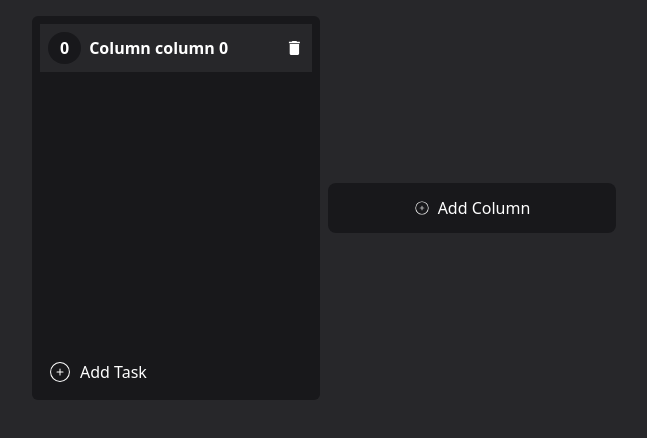
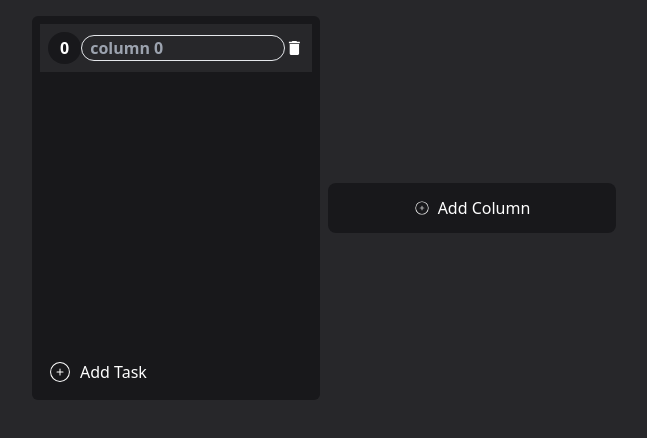
Before and after one commit to ankitojha07/kanban-board-drag-n-drop, a React (Vite) app: page / in a window 1280 px wide. Both pictures are taken after a click on the button "Add Column". Shown: the top 438 px of the page, without its empty margins (8-655 px from the left). Built offline with nearby package versions, Linux system fonts and the light colour scheme.

Commit message:
column name change featutre added

```diff
--- a/src/components/Column.tsx
+++ b/src/components/Column.tsx
@@ -25,7 +25,12 @@ const Column = ({ col, onDelete }: ColumnDetails) => {
         <p className="py-1 bg-zinc-900 rounded-full px-3 font-bold">
           {task.length}
         </p>
-        <p className="text-start w-full px-2 font-bold">Column {col}</p>
+        {/* <p className="text-start w-full px-2 font-bold">Column {col}</p> */}
+        <input
+          type="text"
+          className="text-start w-full px-2 font-bold bg-transparent border rounded-full"
+          placeholder={col}
+        />
         <MdDelete
           className="text-2xl cursor-pointer"
           onClick={() => onDelete(col)}
```
